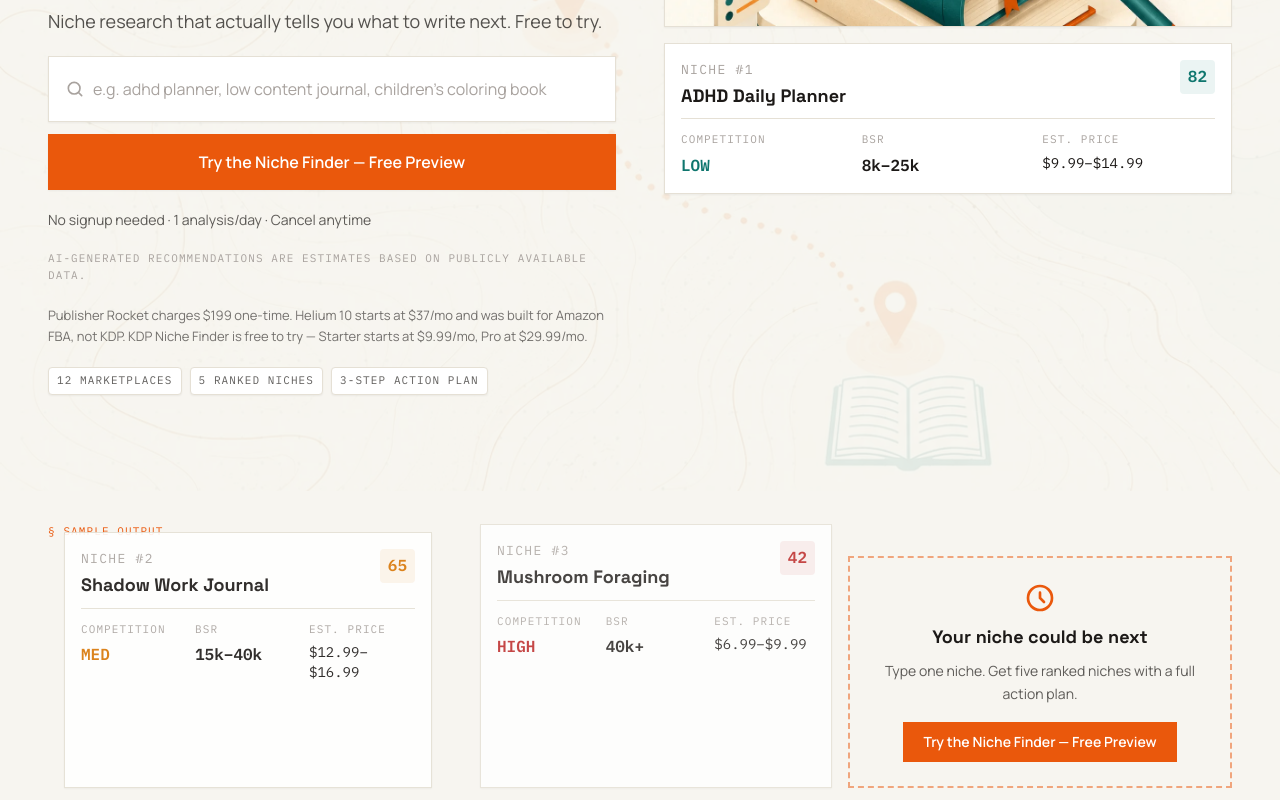
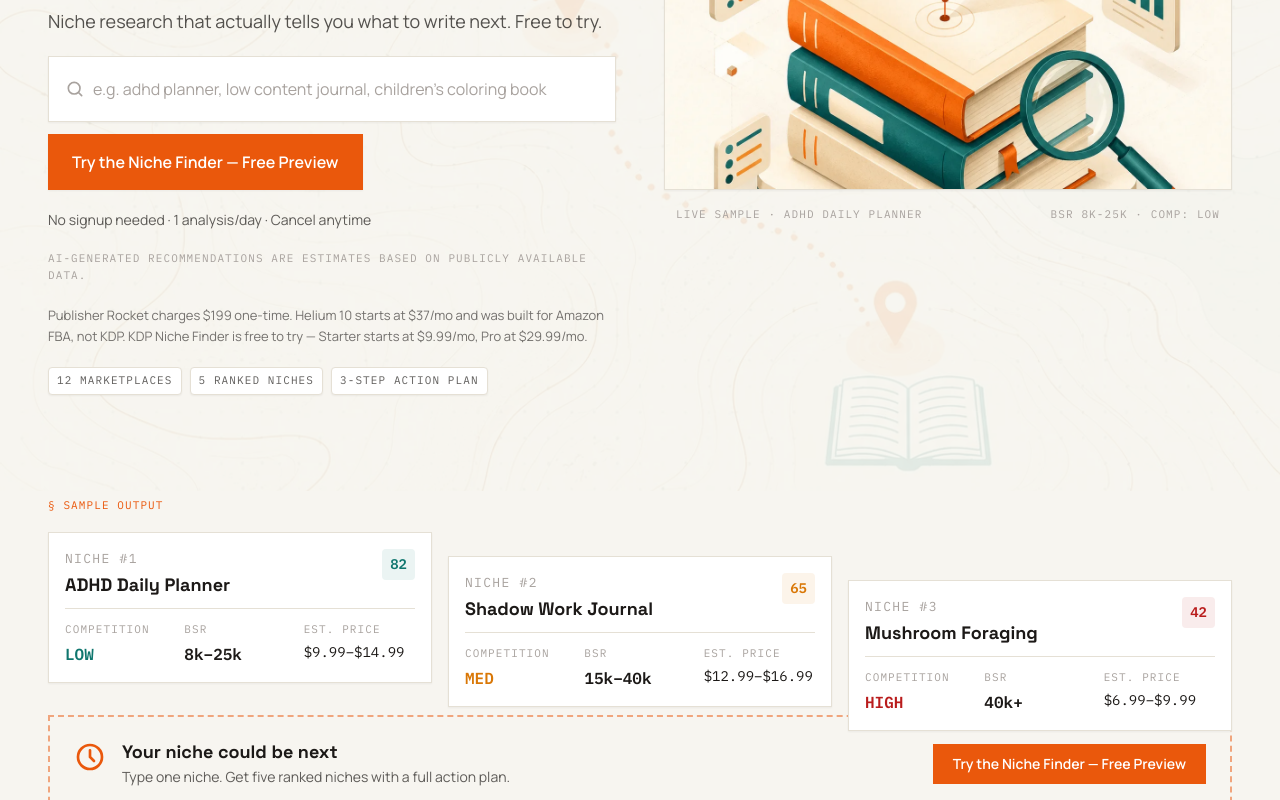
Before and after one commit to hbwang76/kdpnichefinder, a Next.js app: page / in a window 1280 px wide. Shown: the part 320-1120 px from the top of the page. Built offline with nearby package versions, Linux system fonts and the light colour scheme; no server answers.

Commit message:
fix(pricing): add Credit Large card, card-wrapped tables, FAQ card styling

```diff
--- a/src/components/HomeClient.tsx
+++ b/src/components/HomeClient.tsx
@@ -96,38 +96,10 @@
   },
 ]
 
-function ScoreBadge({ score, color }: { score: number; color: string }) {
+function NicheCard({ niche }: { niche: typeof SAMPLE_NICHES[0] }) {
+  const scoreColor = niche.score >= 75 ? '#0F766E' : niche.score >= 50 ? '#D97706' : '#B91C1C'
   return (
-    <span
-      style={{
-        background: color + '15',
-        color,
-        fontFamily: 'var(--font-mono)',
-        fontSize: '1rem',
-        fontWeight: 600,
-        padding: '4px 8px',
-        borderRadius: '4px',
-        display: 'inline-block',
-      }}
-    >
-      {score}
-    </span>
-  )
-}
-
-function NicheCard({ niche, offset }: { niche: typeof SAMPLE_NICHES[0]; offset: number }) {
-  const offsets = [
-    '',
-    '-mt-4 md:-mt-6 ml-3 md:ml-4',
-    '-mt-4 md:-mt-8 ml-6 md:ml-8',
-  ]
-  const opacities = ['', 'opacity-90', 'opacity-80']
-  const zIndices = ['z-10', 'z-10', 'z-10']
-
-  return (
-    <div
-      className={`bg-white rounded-card border border-border p-4 flex flex-col gap-3 relative ${offsets[offset]} ${opacities[offset]} ${zIndices[offset]} transition-transform hover:-translate-y-1 card-shadow`}
-    >
+    <div className="bg-white rounded-card border border-border p-4 flex flex-col gap-3 transition-transform hover:-translate-y-1 card-shadow">
       <div className="flex justify-between items-start border-b border-border pb-3">
         <div>
           <span className="font-mono text-[13px] text-ink-3 uppercase tracking-widest block mb-1">
@@ -137,12 +109,25 @@
             {niche.name}
           </h3>
         </div>
-        <ScoreBadge score={niche.score} color={niche.scoreColor} />
+        <span
+          style={{
+            background: scoreColor + '15',
+            color: scoreColor,
+            fontFamily: 'var(--font-mono)',
+            fontSize: '0.875rem',
+            fontWeight: 600,
+            padding: '4px 8px',
+            borderRadius: '4px',
+            display: 'inline-block',
+          }}
+        >
+          {niche.score}
+        </span>
       </div>
       <div className="grid grid-cols-3 gap-2">
         <div className="flex flex-col gap-1">
-          <span className="font-mono text-[11px] text-ink-3 uppercase tracking-widest">Competition</span>
-          <span className="font-mono text-base font-semibold" style={{ color: niche.scoreColor }}>
+          <span className="font-mono text-[11px] text-ink-3 uppercase tracking-widest">COMPETITION</span>
+          <span className="font-mono text-base font-semibold" style={{ color: scoreColor }}>
             {niche.competition}
           </span>
         </div>
@@ -151,7 +136,7 @@
           <span className="font-mono text-base font-semibold text-ink">{niche.bsr}</span>
         </div>
         <div className="flex flex-col gap-1">
-          <span className="font-mono text-[11px] text-ink-3 uppercase tracking-widest">Est. Price</span>
+          <span className="font-mono text-[11px] text-ink-3 uppercase tracking-widest">EST. PRICE</span>
           <span className="font-mono text-sm text-ink">{niche.priceRange}</span>
         </div>
       </div>
@@ -207,7 +192,8 @@
             opacity: 0.1,
           }}
         />
-        <div className="grid grid-cols-1 md:grid-cols-2 gap-8 md:gap-12 items-start relative z-10">
+        <div className="grid grid-cols-1 md:grid-cols-2 gap-8 md:gap-12 items-center relative z-10">
+
           {/* Left col */}
           <div className="flex flex-col gap-5">
             <h1 className="font-display text-4xl md:text-[3.5rem] font-bold text-ink leading-[1.05] tracking-tight">
@@ -232,7 +218,7 @@
               </div>
               <button
                 type="submit"
-                className="bg-signal text-white rounded-btn px-6 py-4 font-body text-base font-semibold hover:opacity-85 transition-opacity text-center card-shadow"
+                className="bg-signal text-white rounded-btn px-6 py-4 font-body text-base font-semibold hover:opacity-85 transition-opacity text-center card-shadow self-start"
               >
                 Try the Niche Finder — Free Preview
               </button>
@@ -255,13 +241,13 @@
             </div>
           </div>
 
-          {/* Right col — illustration + floating cards */}
-          <div className="flex flex-col gap-4 relative">
+          {/* Right col — illustration only (Niche #1 moved to result strip) */}
+          <div className="flex flex-col gap-2 relative">
             <div className="rounded-card overflow-hidden border border-border bg-white relative z-20 card-shadow">
               <img
                 src="/assets/hero-illustration.webp"
                 alt="KDP niche research — books with signal radar and data gauges"
-                className="w-full h-auto block"
+                className="w-full block"
                 style={{ height: '240px', objectFit: 'cover' }}
               />
               <span
@@ -271,42 +257,66 @@
                 Score 82 · Top pick
               </span>
             </div>
-            <NicheCard niche={SAMPLE_NICHES[0]} offset={0} />
+            {/* mono caption bar below illustration */}
+            <div className="flex items-center justify-between px-3 py-2 font-mono text-[11px] text-ink-3 uppercase tracking-widest">
+              <span>Live sample · ADHD Daily Planner</span>
+              <span>BSR 8k-25k · Comp: Low</span>
             </div>
+          </div>
+
         </div>
       </section>
 
-      {/* ── RESULT PREVIEW STRIP (S2) ───────────────────── */}
-      <section className="px-4 md:px-12 pt-8 pb-0 max-w-7xl mx-auto">
-        <div className="mb-4 flex flex-col gap-1">
+      {/* ── RESULT PREVIEW STRIP ───────────────────── */}
+      <section className="px-4 md:px-12 pb-16 max-w-7xl mx-auto">
+        {/* § Sample output eyebrow */}
+        <div className="mb-4">
           <span className="font-mono text-[11px] text-signal uppercase tracking-widest">
             § Sample output
           </span>
         </div>
-        <div className="grid grid-cols-1 md:grid-cols-3 gap-4 items-stretch">
-          <NicheCard niche={SAMPLE_NICHES[1]} offset={1} />
-          <NicheCard niche={SAMPLE_NICHES[2]} offset={2} />
-          <div className="rounded-card border-2 border-dashed border-signal/50 p-6 flex flex-col items-center justify-center gap-3 text-center relative z-10">
-            <svg width="32" height="32" viewBox="0 0 24 24" fill="none" className="text-signal">
+
+        {/* 3 cards in a row — Niche #1, #2, #3 with stagger offsets */}
+        <div className="grid grid-cols-1 md:grid-cols-3 gap-4 items-start mb-8">
+          {/* Niche #1 — no offset */}
+          <div className="transition-transform hover:-translate-y-1">
+            <NicheCard niche={SAMPLE_NICHES[0]} />
+          </div>
+          {/* Niche #2 — offset down */}
+          <div className="md:translate-y-6 transition-transform hover:-translate-y-1">
+            <NicheCard niche={SAMPLE_NICHES[1]} />
+          </div>
+          {/* Niche #3 — offset more */}
+          <div className="md:translate-y-12 transition-transform hover:-translate-y-1">
+            <NicheCard niche={SAMPLE_NICHES[2]} />
+          </div>
+        </div>
+
+        {/* Dashed CTA — full-width horizontal bar */}
+        <div className="rounded-card border-2 border-dashed border-signal/50 p-4 md:p-6 flex flex-col md:flex-row items-start md:items-center justify-between gap-4">
+          <div className="flex items-start gap-4">
+            <svg width="32" height="32" viewBox="0 0 24 24" fill="none" className="text-signal flex-shrink-0">
               <circle cx="12" cy="12" r="9" stroke="currentColor" strokeWidth="2" />
-              <path d="M12 8v4l3 3" stroke="currentColor" strokeWidth="2" strokeLinecap="round" />
+              <path d="M12 7v5l3 3" stroke="currentColor" strokeWidth="2" strokeLinecap="round" />
             </svg>
-            <h3 className="font-display text-[1.125rem] font-bold text-ink">Your niche could be next</h3>
-            <p className="font-body text-sm text-ink/70 leading-relaxed">
+            <div className="flex flex-col gap-1">
+              <h3 className="font-display text-lg font-bold text-ink">Your niche could be next</h3>
+              <p className="font-body text-sm text-ink/70">
                 Type one niche. Get five ranked niches with a full action plan.
               </p>
+            </div>
+          </div>
           <button
             onClick={() => router.push('/tools/kdp-niche-finder')}
-              className="bg-signal text-white rounded-btn px-5 py-2.5 font-body text-sm font-semibold hover:opacity-85 transition-opacity mt-1"
+            className="bg-signal text-white rounded-btn px-5 py-2.5 font-body text-sm font-semibold hover:opacity-85 transition-opacity shrink-0"
           >
             Try the Niche Finder — Free Preview
           </button>
         </div>
-        </div>
       </section>
 
-      {/* ── § Definition / GEO block (S3) ───────────────── */}
-      <section className="px-4 md:px-12 pt-24 pb-0 max-w-7xl mx-auto">
+      {/* ── § Definition / GEO block ───────────────── */}
+      <section className="px-4 md:px-12 pt-16 pb-0 max-w-7xl mx-auto">
         <div className="bg-white rounded-card border border-border p-6 md:p-8 max-w-3xl border-l-4 border-l-signal">
           <span className="font-mono text-[11px] text-signal uppercase tracking-widest block mb-2">
             § Definition
@@ -320,8 +330,8 @@
         </div>
       </section>
 
-      {/* ── DATA TABLE (S4) ─────────────────────────────── */}
-      <section className="px-4 md:px-12 pt-24 max-w-7xl mx-auto">
+      {/* ── DATA TABLE ─────────────────────────────── */}
+      <section className="px-4 md:px-12 pt-16 max-w-7xl mx-auto">
         <div className="bg-white rounded-card border border-border overflow-hidden max-w-3xl">
           <div className="p-4 border-b border-border bg-surface">
             <h2 className="font-display text-xl font-bold text-ink">What you get with every analysis</h2>
@@ -352,8 +362,8 @@
         </div>
       </section>
 
-      {/* ── WHY-US (S5) ─────────────────────────────────── */}
-      <section className="px-4 md:px-12 pt-24 pb-0 max-w-7xl mx-auto">
+      {/* ── WHY-US ─────────────────────────────────── */}
+      <section className="px-4 md:px-12 pt-16 pb-0 max-w-7xl mx-auto">
         <div className="mb-6 max-w-2xl">
           <span className="font-mono text-[11px] text-signal uppercase tracking-widest block mb-1">
             § Field comparison
@@ -366,7 +376,6 @@
           </p>
         </div>
         <div className="grid grid-cols-1 md:grid-cols-3 gap-4 items-start">
-          {/* Card 01 */}
           <div className="bg-white rounded-card border border-border p-6 border-l-4 border-l-ink/15">
             <span className="font-mono text-[13px] text-ink-3 block mb-3">01</span>
             <h3 className="font-display text-lg font-bold text-ink mb-2">Traditional research tools</h3>
@@ -374,7 +383,6 @@
               Publisher Rocket and Helium 10 give you keyword data. You interpret the numbers yourself.
             </p>
           </div>
-          {/* Card 02 — staggered down */}
           <div className="bg-white rounded-card border border-border p-6 border-l-4 border-l-ink/15 md:translate-y-6">
             <span className="font-mono text-[13px] text-ink-3 block mb-3">02</span>
             <h3 className="font-display text-lg font-bold text-ink mb-2">Niche-only tools</h3>
@@ -382,10 +390,11 @@
               Book Bolt and Book Beam give you scores. No next step included.
             </p>
           </div>
-          {/* Card 03 — highlighted, staggered up */}
           <div className="bg-signal-tint rounded-card border-2 border-signal p-6 relative md:-translate-y-2">
-            <span className="absolute -top-3 right-4 bg-signal text-white font-mono text-[11px] uppercase tracking-wider px-2 py-1 rounded-full"
-              style={{ transform: 'rotate(2.5deg)' }}>
+            <span
+              className="absolute -top-3 right-4 bg-signal text-white font-mono text-[11px] uppercase tracking-wider px-2 py-1 rounded-full"
+              style={{ transform: 'rotate(2.5deg)' }}
+            >
               Data + Plan ✳
             </span>
             <span className="font-mono text-[13px] text-signal block mb-3">03</span>
@@ -403,8 +412,8 @@
         </p>
       </section>
 
-      {/* ── HOW IT WORKS (S6) ──────────────────────────── */}
-      <section className="px-4 md:px-12 pt-24 pb-0 max-w-7xl mx-auto">
+      {/* ── HOW IT WORKS ──────────────────────────── */}
+      <section className="px-4 md:px-12 pt-16 pb-0 max-w-7xl mx-auto">
         <div className="mb-6 max-w-2xl">
           <span className="font-mono text-[11px] text-signal uppercase tracking-widest block mb-1">
             § Pipeline
@@ -445,8 +454,8 @@
         </div>
       </section>
 
-      {/* ── FAQ (S7) ──────────────────────────────────── */}
-      <section className="px-4 md:px-12 pt-24 pb-0 max-w-3xl mx-auto w-full">
+      {/* ── FAQ ──────────────────────────────────── */}
+      <section className="px-4 md:px-12 pt-16 pb-0 max-w-3xl mx-auto w-full">
         <h2 className="font-display text-3xl md:text-4xl font-bold text-ink mb-8 text-center">
           Frequently asked questions
         </h2>
@@ -457,13 +466,12 @@
         </div>
       </section>
 
-      {/* ── FINAL CTA (S8) ─────────────────────────────── */}
-      <section className="px-4 md:px-12 pt-16 pb-16 max-w-7xl mx-auto">
+      {/* ── FINAL CTA ─────────────────────────────── */}
+      <section className="px-4 md:px-12 pt-12 pb-16 max-w-7xl mx-auto">
         <div
           className="rounded-card p-8 md:p-12 text-center flex flex-col items-center gap-4 relative overflow-hidden"
           style={{ background: '#EA580C' }}
         >
-          {/* hero-contour-map texture overlay */}
           <div
             aria-hidden="true"
             className="absolute inset-0 pointer-events-none select-none"
```
Also changed, not shown: src/components/pricing/PricingClient.tsx (+24 -8 lines). Lines whose indentation alone changed are shown as unchanged.
